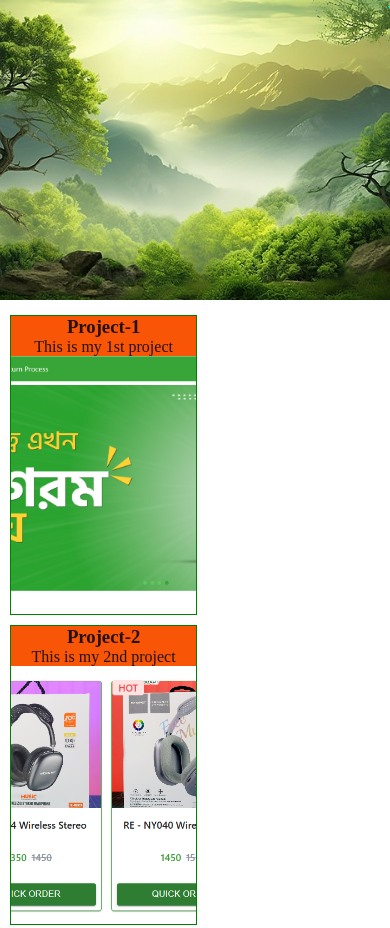
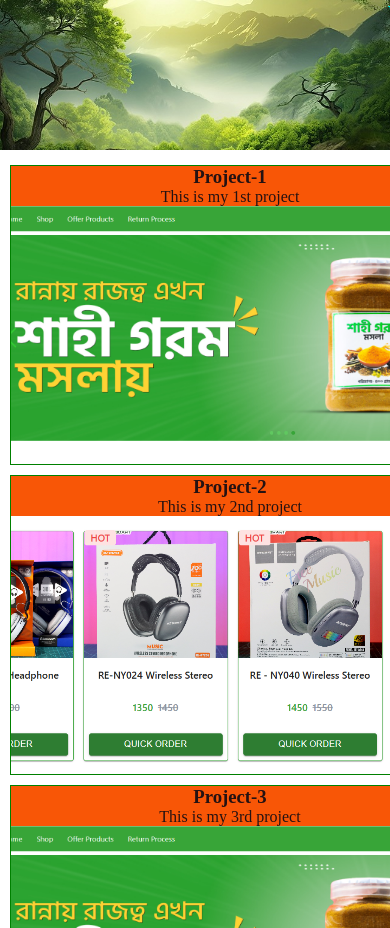
Before and after one commit to Muntasir2762/Batch-16-Class-11, a plain HTML site: page index.html in a window 390 px wide. Shown: the top 928 px of the page. Drawn offline with Linux system fonts and the light colour scheme.

Commit message:
Media query

```diff
--- a/style.css
+++ b/style.css
@@ -24,7 +24,7 @@
     float: left;
     height: 300px;
     /* background-color: red; */
-    width: 48%;
+    width: 48.5%;
     border: 1px solid green;
     margin-left: 10px;
     margin-bottom: 10px;
@@ -57,3 +57,169 @@
     display: block;
     color: #F85606;
 }
+
+
+
+/* Device Responsive */
+
+@media screen and (max-width: 705px){
+    .hero{
+        height: 200px;
+    }
+}
+
+@media screen and (max-width: 440px){
+    .hero{
+        height: 150px;
+    }
+}
+
+@media screen and (max-width: 1100px){
+    .project-item{
+        width: 530px;
+    }
+}
+
+@media screen and (max-width: 1080px){
+    .project-item{
+        width: 520px;
+    }
+}
+
+@media screen and (max-width: 1060px){
+    .project-item{
+        width: 510px;
+    }
+}
+
+@media screen and (max-width: 1040px){
+    .project-item{
+        width: 500px;
+    }
+}
+
+@media screen and (max-width: 1020px){
+    .project-item{
+        width: 495px;
+    }
+}
+
+@media screen and (max-width: 1010px){
+    .project-item{
+        width: 490px;
+    }
+}
+
+@media screen and (max-width: 1000px){
+    .project-item{
+        width: 485px;
+    }
+}
+
+@media screen and (max-width: 990px){
+    .project-item{
+        width: 475px;
+    }
+}
+
+@media screen and (max-width: 970px){
+    .project-item{
+        width: 465px;
+    }
+}
+
+@media screen and (max-width: 950px){
+    .project-item{
+        width: 455px;
+    }
+}
+
+@media screen and (max-width: 930px){
+    .project-item{
+        width: 445px;
+    }
+}
+
+@media screen and (max-width: 910px){
+    .project-item{
+        width: 890px;
+    }
+}
+
+@media screen and (max-width: 850px){
+    .project-item{
+        width: 850px;
+    }
+}
+
+@media screen and (max-width: 820px){
+    .project-item{
+        width: 800px;
+    }
+}
+
+@media screen and (max-width: 775px){
+    .project-item{
+        width: 750px;
+    }
+}
+
+@media screen and (max-width: 725px){
+    .project-item{
+        width: 700px;
+    }
+}
+
+@media screen and (max-width: 680px){
+    .project-item{
+        width: 650px;
+    }
+}
+
+@media screen and (max-width: 650px){
+    .project-item{
+        width: 600px;
+    }
+}
+
+@media screen and (max-width: 615px){
+    .project-item{
+        width: 590px;
+    }
+}
+
+@media screen and (max-width: 610px){
+    .project-item{
+        width: 580px;
+    }
+}
+
+@media screen and (max-width: 590px){
+    .project-item{
+        width: 570px;
+    }
+}
+
+@media screen and (max-width: 525px){
+    .project-item{
+        width: 530px;
+    }
+}
+
+@media screen and (max-width: 490px){
+    .project-item{
+        width: 470px;
+    }
+}
+
+@media screen and (max-width: 460px){
+    .project-item{
+        width: 440px;
+    }
+}
+
+@media screen and (max-width: 350px){
+    .project-item{
+        width: 98%;
+    }
+}
```
Also changed, not shown: theory.txt (added).
